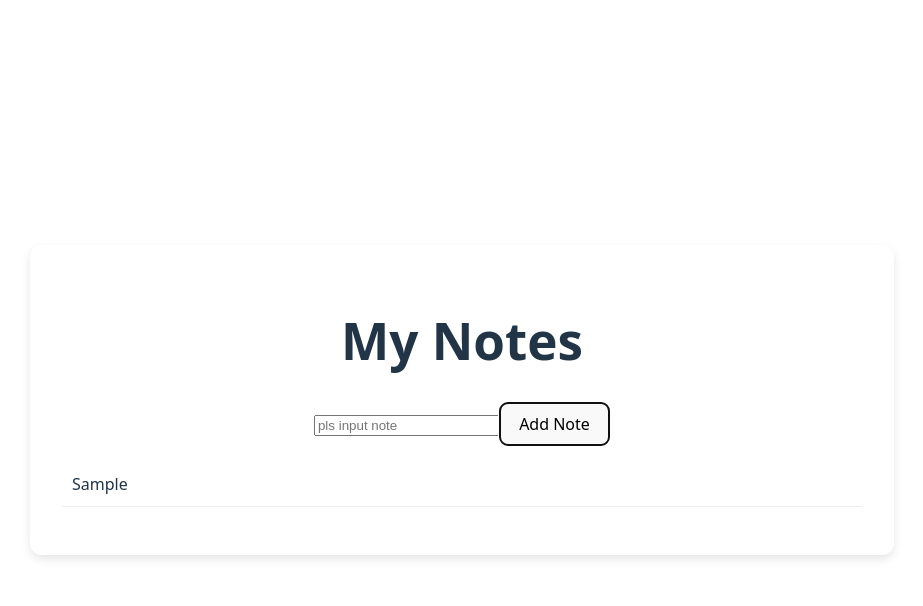
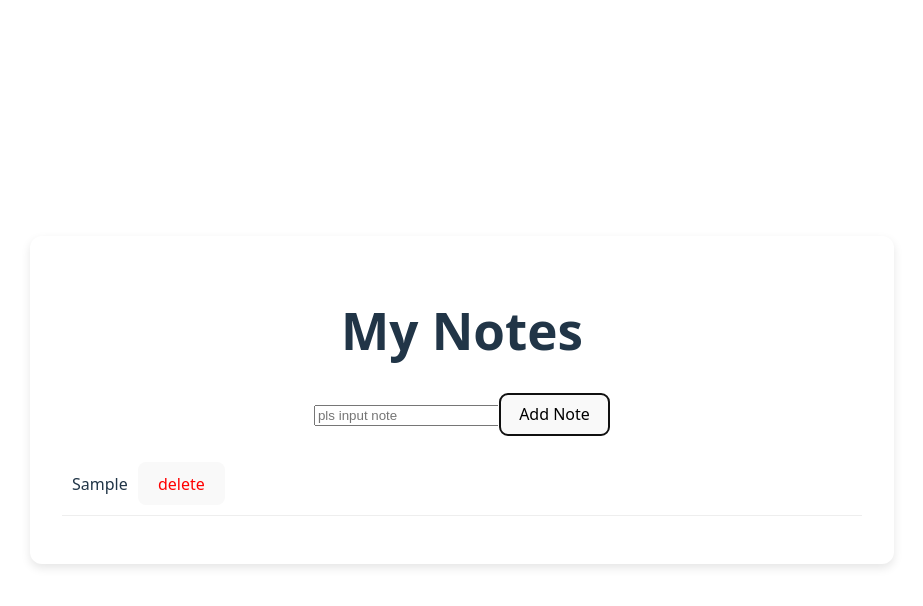
Before and after one commit to psu6810110042/React-Activity, a React (Vite) app: page / in a window 1280 px wide. Both pictures are taken after typing "Sample" into the empty fields and a click on the button "Add Note". Shown: the top 606 px of the page, without its empty margins (178-1101 px from the left). Built offline with nearby package versions, Linux system fonts and the light colour scheme.

Commit message:
added deletion functionality for each note

```diff
--- a/src/App.tsx
+++ b/src/App.tsx
@@ -13,13 +13,18 @@ function App() {
       text: text,
     };
     setNotes([...notes, newNote]);
+    console.log(notes)
+  };
+
+  const deleteNote = (id: number) => {
+    setNotes(notes.filter(note => note.id !== id));
   };
 
   return (
     <div className="app-container">
       <h1>My Notes</h1>
       <NoteForm onAdd={addNote} />
-      <NoteList notes={notes} />
+      <NoteList notes={notes} onDelete={deleteNote} />
     </div>
   );
 }
--- a/src/component/NoteList.tsx
+++ b/src/component/NoteList.tsx
@@ -1,11 +1,12 @@
-import React from 'react'
+// import React from 'react'
 import { type Note } from '../type';
 
 interface NoteListProps {
     notes: Note[];
+    onDelete: (id: number) => void;
 }
 
-const NoteList = ({ notes }: NoteListProps) => {
+const NoteList = ({ notes, onDelete }: NoteListProps) => {
     return (
         <div className="note-list">
             {notes.length === 0 ? (
@@ -15,6 +16,12 @@ const NoteList = ({ notes }: NoteListProps) => {
                     {notes.map((note) => (
                         <li key={note.id} className="note-item">
                             {note.text}
+                            <button
+                                onClick={() => onDelete(note.id)}
+                                style={{ marginLeft: '10px', color: 'red' }}
+                            >
+                                delete
+                            </button>
                         </li>
                     ))}
                 </ul>
```
Lines whose indentation alone changed are shown as unchanged.
